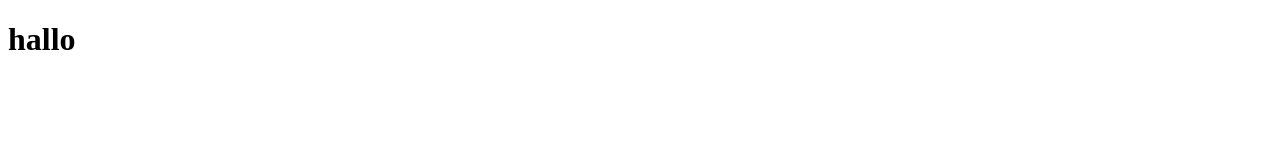
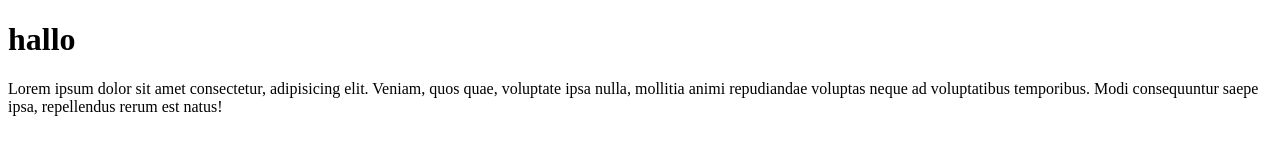
Before and after one commit to Aryadarrenp/coba10, a plain HTML site: page index.html in a window 1280 px wide. Drawn offline with Linux system fonts and the light colour scheme.

Commit message:
nambah p

```diff
--- a/index.html
+++ b/index.html
@@ -8,5 +8,6 @@
 </head>
 <body>
     <h1>hallo</h1>
+    <p>Lorem ipsum dolor sit amet consectetur, adipisicing elit. Veniam, quos quae, voluptate ipsa nulla, mollitia animi repudiandae voluptas neque ad voluptatibus temporibus. Modi consequuntur saepe ipsa, repellendus rerum est natus!</p>
 </body>
 </html>
```
